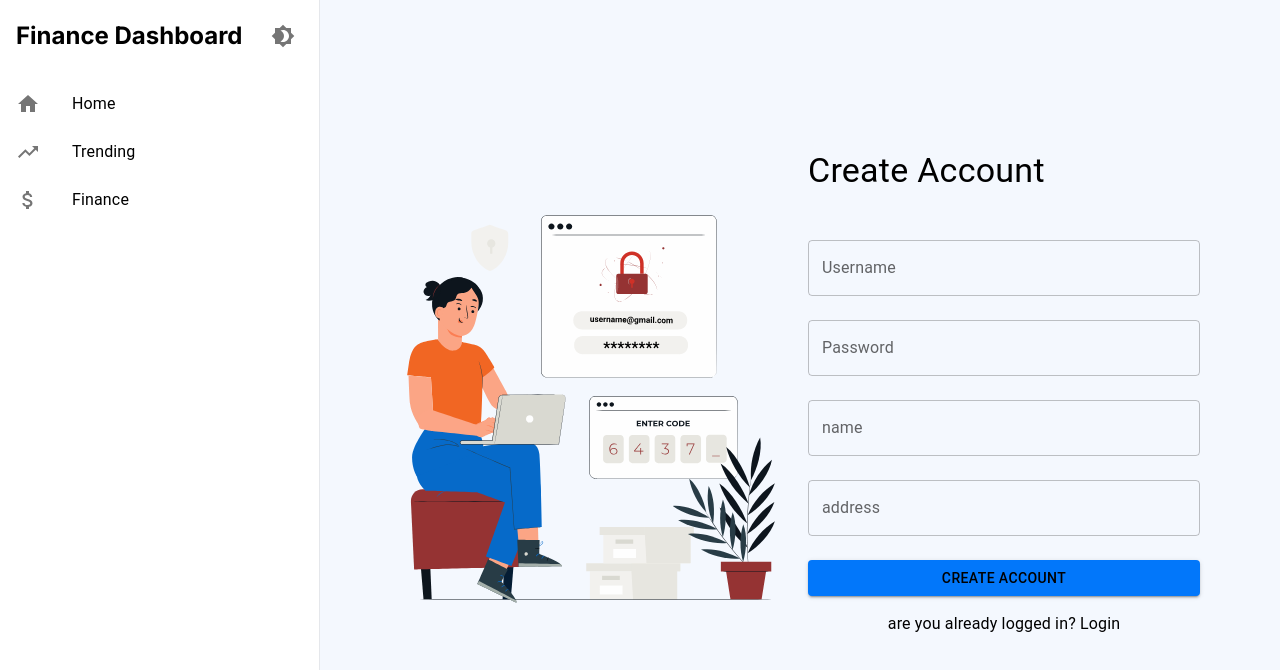
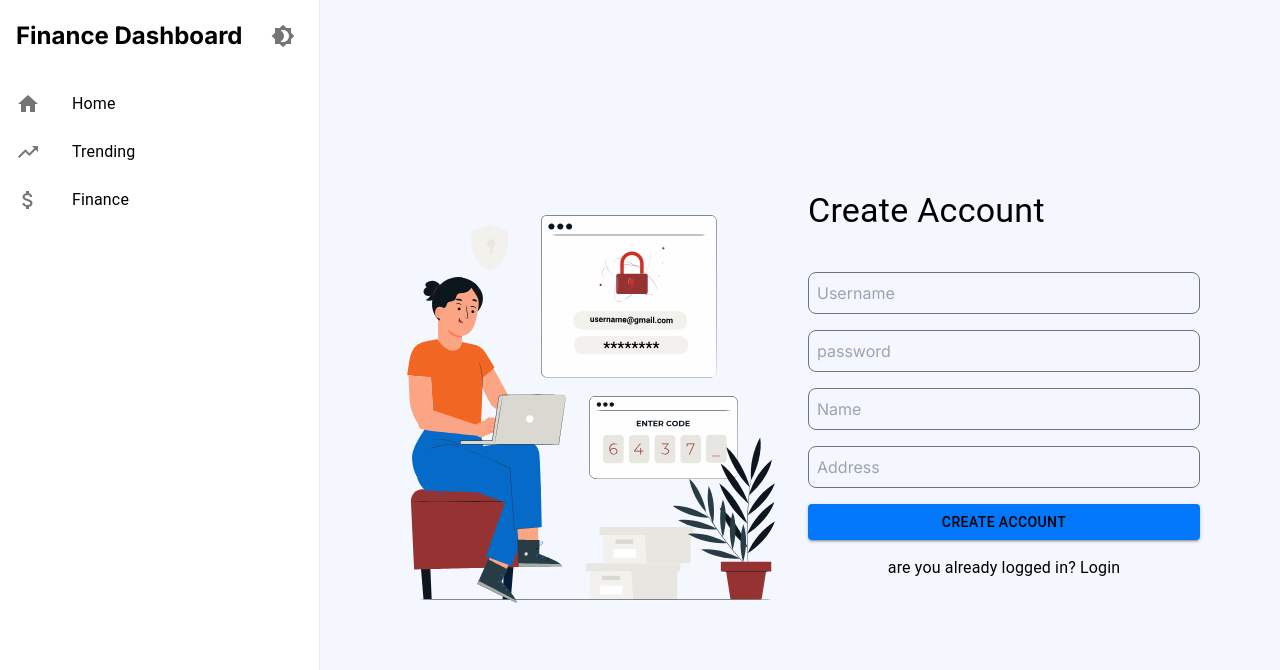
Before and after one commit to dhruv8433/Finance-real-time, a Next.js app: page /signup in a window 1280 px wide. Shown: the top 670 px of the page. Built offline with nearby package versions, Linux system fonts and the light colour scheme.

Commit message:
minor changes

```diff
--- a/app/Components/modal/Signup.jsx
+++ b/app/Components/modal/Signup.jsx
@@ -15,7 +15,7 @@ import { signupservice } from "@/app/utils/services/SignupService";
 
 const SignUp = () => {
   const router = useRouter();
-  const theme = useTheme()
+  const theme = useTheme();
   const [signup, setSignup] = useState({
     username: "",
     password: "",
@@ -49,12 +49,23 @@ const SignUp = () => {
   }
   return (
     <>
-      <div className="min-h-screen px-20" style={{ paddingTop: "150px", paddingBottom: "180px", color: theme.palette.background.text, background: theme.palette.background.page }}>
+      <div
+        className="min-h-screen px-20"
+        style={{
+          paddingTop: "150px",
+          paddingBottom: "180px",
+          color: theme.palette.background.text,
+          background: theme.palette.background.page,
+        }}
+      >
         <ToastContainer />
         <Grid container spacing={2}>
           <Grid item xs={12} md={6}>
             <Box>
-              <Lottie animationData={loginAnimation} style={{ height: '500px' }} />
+              <Lottie
+                animationData={loginAnimation}
+                style={{ height: "500px" }}
+              />
             </Box>
           </Grid>
           <Grid
@@ -68,23 +79,15 @@ const SignUp = () => {
               paddingBottom: "30px",
             }}
           >
-            {/* <Paper
-              sx={{
-                padding: 4,
-                maxWidth: 400,
-                width: "100%",
-                backgroundColor: "white",
-                borderRadius: 8,
-              }}
-            > */}
             <form onSubmit={handleSubmit}>
               <Typography component="h1" variant="h4" mb={4}>
                 Create Account
               </Typography>
-              <TextField
-                label="Username"
-                variant="outlined"
-                fullWidth
+              <input
+                type="text"
+                className="bg-transparent w-full p-2 mt-2 rounded-lg border border-gray-500"
+                placeholder="Username"
+                style={{ color: theme.palette.background.headline }}
                 onChange={(e) =>
                   setSignup({
                     ...signup,
@@ -94,10 +97,11 @@ const SignUp = () => {
                 value={signup.username}
                 margin="normal"
               />
-              <TextField
-                label="Password"
-                fullWidth
+              <input
                 type="password"
+                className="bg-transparent w-full p-2 mt-4 rounded-lg border border-gray-500"
+                placeholder="password"
+                style={{ color: theme.palette.background.headline }}
                 variant="outlined"
                 onChange={(e) =>
                   setSignup({
@@ -108,10 +112,10 @@ const SignUp = () => {
                 value={signup.password}
                 margin="normal"
               />
-              <TextField
-                label="name"
-                fullWidth
-                variant="outlined"
+              <input
+                style={{ color: theme.palette.background.headline }}
+                className="bg-transparent w-full p-2 mt-4 rounded-lg border border-gray-500"
+                placeholder="Name"
                 onChange={(e) =>
                   setSignup({
                     ...signup,
@@ -121,10 +125,10 @@ const SignUp = () => {
                 value={signup.name}
                 margin="normal"
               />
-              <TextField
-                fullWidth
-                label="address"
-                variant="outlined"
+              <input
+                className="bg-transparent w-full p-2 mt-4 rounded-lg border border-gray-500"
+                placeholder="Address"
+                style={{ color: theme.palette.background.headline }}
                 onChange={(e) =>
                   setSignup({
                     ...signup,
@@ -144,12 +148,12 @@ const SignUp = () => {
                   background: theme.palette.background.button,
                   "&:hover": { backgroundColor: "#0069d9" },
                   color: theme.palette.background.text,
-                }}                >
+                }}
+              >
                 Create Account
               </Button>
               <Typography align="center" sx={{ mt: 2 }}>
-                are you already logged in?{" "}
-                <Link href="/login">Login</Link>
+                are you already logged in? <Link href="/login">Login</Link>
               </Typography>
             </form>
             {/* </Paper> */}
--- a/app/Components/modal/loginModal.jsx
+++ b/app/Components/modal/loginModal.jsx
@@ -5,7 +5,14 @@ import Button from "@mui/material/Button";
 import { toast } from "react-toastify";
 import "react-toastify/dist/ReactToastify.css";
 import { useRouter } from "next/navigation";
-import { Box, Container, Grid, Typography, Paper, useTheme } from "@mui/material";
+import {
+  Box,
+  Container,
+  Grid,
+  Typography,
+  Paper,
+  useTheme,
+} from "@mui/material";
 import { useDispatch } from "react-redux";
 import Link from "next/link";
 import Lottie from "lottie-react";
@@ -18,7 +25,7 @@ import { loginservice } from "@/app/utils/services/loginService";
 const LoginPage = () => {
   const dispatch = useDispatch();
   const router = useRouter();
-  const theme = useTheme()
+  const theme = useTheme();
   const [login, setLogin] = useState({
     username: "",
     password: "",
@@ -47,15 +54,24 @@ const LoginPage = () => {
     }
   };
 
-
   return (
     <>
-      <div style={{ paddingTop: "150px",paddingBottom: "180px", background: theme.palette.background.page }} className="min-h-screen px-20">
+      <div
+        style={{
+          paddingTop: "150px",
+          paddingBottom: "180px",
+          background: theme.palette.background.page,
+        }}
+        className="min-h-screen px-20"
+      >
         <Toast />
-        <Grid container spacing={2} sx={{ justifyContent: 'center' }}>
+        <Grid container spacing={2} sx={{ justifyContent: "center" }}>
           <Grid item xs={12} md={6}>
             <Box>
-              <Lottie animationData={loginAnimation} style={{ height: '500px' }} />
+              <Lottie
+                animationData={loginAnimation}
+                style={{ height: "500px" }}
+              />
             </Box>
           </Grid>
           <Grid
@@ -69,13 +85,16 @@ const LoginPage = () => {
             }}
           >
             <form onSubmit={handleSubmit}>
-              <Typography sx={{color: theme.palette.background.headline}} variant="h5" align="center" >
+              <Typography
+                sx={{ color: theme.palette.background.headline }}
+                variant="h5"
+                align="center"
+              >
                 Login
               </Typography>
-              <TextField
-                label="Username"
-                fullWidth
-                variant="outlined"
+              <input
+                className="bg-transparent w-full p-2 mt-2 rounded-lg border border-gray-500"
+                placeholder="Username"
                 onChange={(e) =>
                   setLogin({
                     ...login,
@@ -84,12 +103,12 @@ const LoginPage = () => {
                 }
                 value={login.username}
                 margin="normal"
+                style={{ color: theme.palette.background.headline }}
               />
-              <TextField
-                fullWidth
-                label="Password"
+              <input
                 type="password"
-                variant="outlined"
+                className="bg-transparent w-full p-2 mt-4 rounded-lg border border-gray-500 "
+                placeholder="password"
                 onChange={(e) =>
                   setLogin({
                     ...login,
@@ -98,6 +117,7 @@ const LoginPage = () => {
                 }
                 value={login.password}
                 margin="normal"
+                style={{ color: theme.palette.background.headline }}
               />
               <Button
                 variant="contained"
@@ -112,7 +132,10 @@ const LoginPage = () => {
               >
                 Login
               </Button>
-              <Typography align="center" sx={{ mt: 2, mr: 2, color: theme.palette.background.headline }}>
+              <Typography
+                align="center"
+                sx={{ mt: 2, mr: 2, color: theme.palette.background.headline }}
+              >
                 Don't have an account? <Link href="/signup">Sign up</Link>
               </Typography>
             </form>
```
